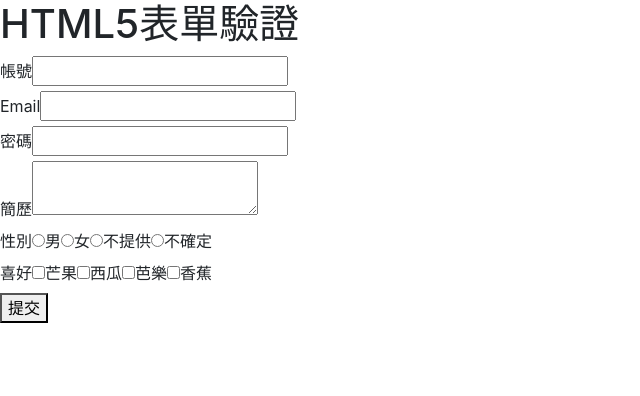
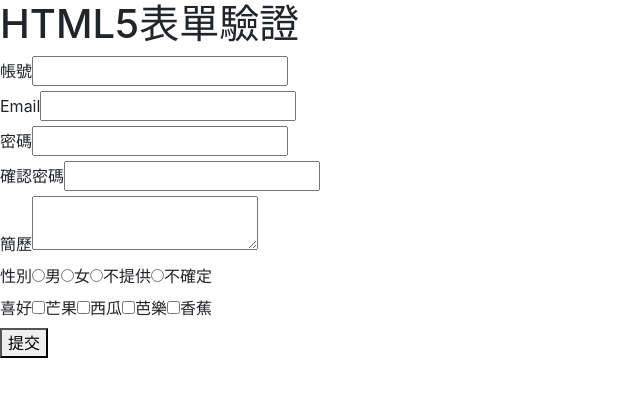
Before and after one commit to karinhsin/React_tutorial, a React (Create React App) app: page / in a window 1280 px wide. Shown: the top 396 px of the page, without its empty margins (0-640 px from the left). Built offline with nearby package versions, Linux system fonts and the light colour scheme.

Commit message:
HTML5表單驗証訊息-確認密碼自訂檢查

```diff
--- a/src/App.js
+++ b/src/App.js
@@ -10,6 +10,7 @@ function App(props) {
     username: '',
     email: '',
     password: '',
+    confirmPassword: '', //有可能只是在瀏覽器端檢查用而已
     intro: '',
     gender: '',
     likeList: [],
@@ -21,6 +22,7 @@ function App(props) {
     username: '',
     email: '',
     password: '',
+    confirmPassword: '', // 有可能只是在瀏覽器檢查用而已
   })
 
   // radio - 專用元件
@@ -107,6 +109,21 @@ function App(props) {
     console.log(formData.get('gender')) //只需要一個值
     console.log(formData.getAll('likeList')) //需要所有值
 
+    //檢查確認密碼欄位
+    if(formData.get('password') !== formData.get('confirmPassword')){
+      //設定錯誤訊息狀態
+      const updatedFieldErrors = {
+        ...fieldErrors,
+        password: '密碼與確認密碼欄位輸入值不相同',
+        confirmPassword: '密碼與確認密碼欄位輸入值不相同',
+      }
+      // 3. 設定回原錯誤訊息狀態物件
+      setFieldErrors(updatedFieldErrors)
+
+      // 不送出資料到伺服器
+      return
+    }
+
     // ex. 以下用fetch api/axios送到伺服器
   }
 
@@ -159,6 +176,19 @@ function App(props) {
           <div className="error">{fieldErrors.password}</div>
         )}
         <br />
+        <label>確認密碼</label>
+        <input
+          type="text"
+          name="confirmPassword"
+          value={fields.confirmPassword}
+          onChange={handleFieldChange}
+          required
+          minLength="5"
+        />
+        {fieldErrors.confirmPassword !== '' && (
+          <div className="error">{fieldErrors.confirmPassword}</div>
+        )}
+        <br />
         <label>簡歷</label>
         <textarea
           name="intro"
```
